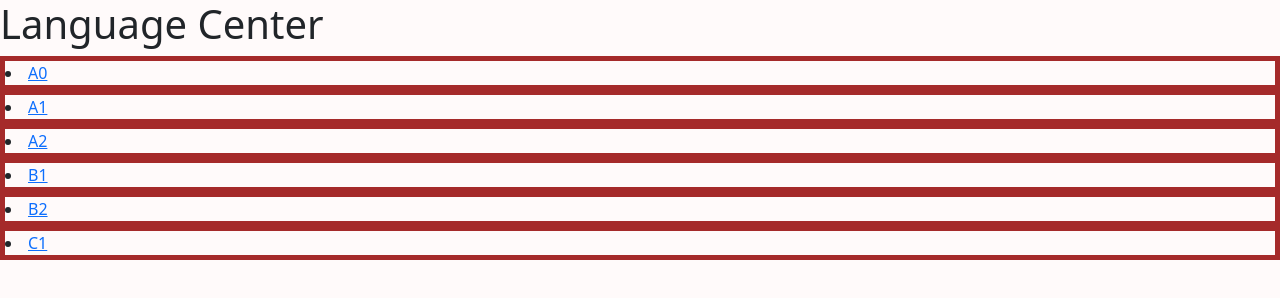
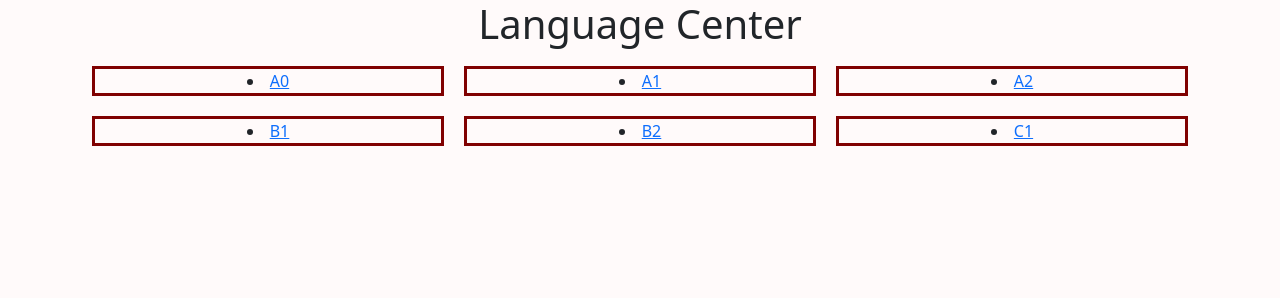
Before and after one commit to cstudio-go/yu, a plain HTML site: page index.html in a window 1280 px wide. Drawn offline with nearby package versions, Linux system fonts and the light colour scheme.

Commit message:
Add grid

```diff
--- a/index.html
+++ b/index.html
@@ -8,7 +8,7 @@
 </head>
 <body>
 	<h1>Language Center</h1>
-	<nav>
+	<nav class="container">
 	<li><a href="#">A0</a></li>
 	<li><a href="#">A1</a></li>
 	<li><a href="#">A2</a></li>
--- a/style.css
+++ b/style.css
@@ -2,6 +2,17 @@ body {
 background-color: snow
 }
 
+.container {
+display: grid;
+grid-template-columns: 1fr 1fr 1fr;
+}
+
+h1 {
+text-align: center;
+}
+
 li {
-border: 5px brown solid;
+border: 3px maroon solid;
+margin: 10px;
+text-align: center;
 }
```
Also changed, not shown: 2 other files.
